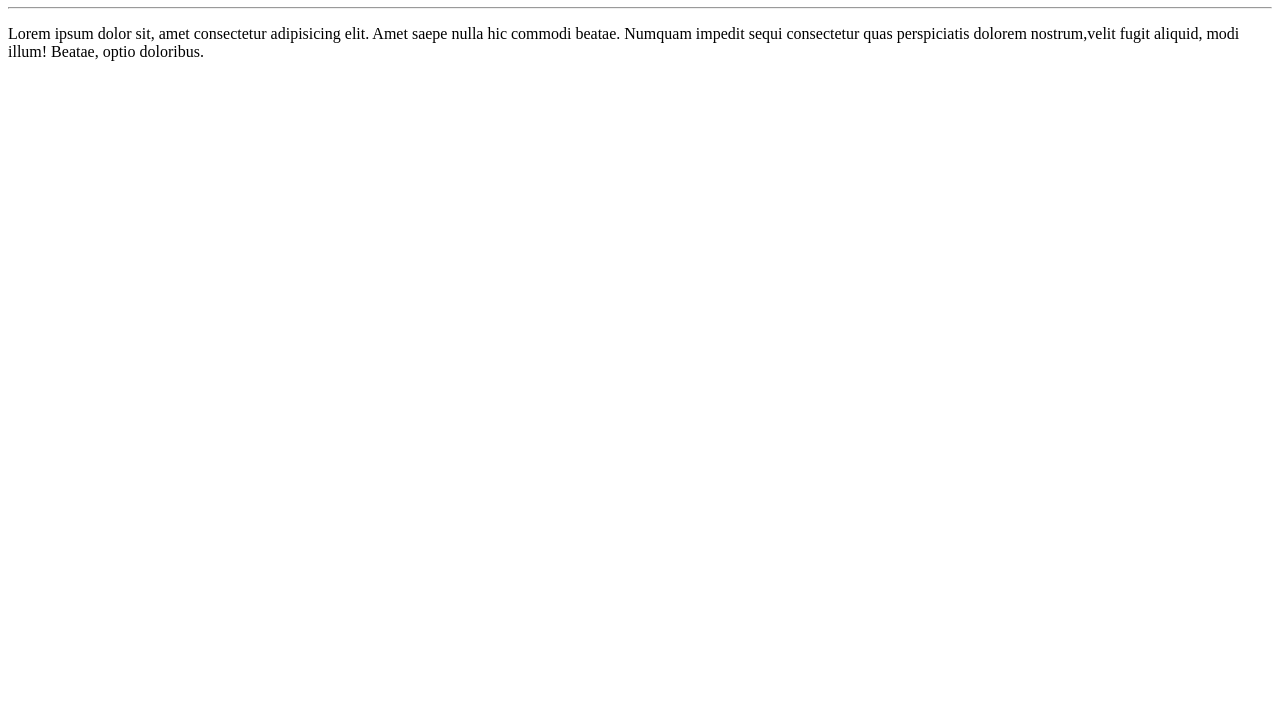
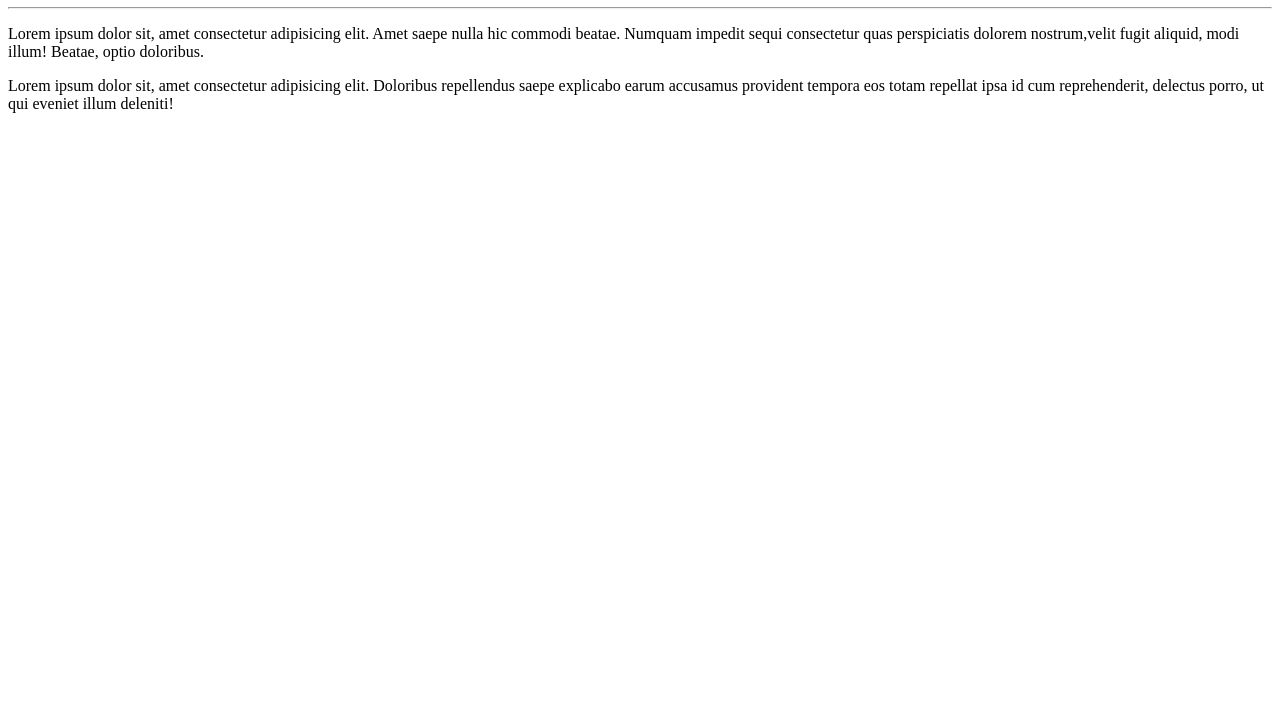
Before and after one commit to MarcellaMacedo/Git-Github-Curso-em-Video, a plain HTML site: page site-exemplo/index.html in a window 1280 px wide. Shown: the part 73-800 px from the top of the page. Drawn offline with Linux system fonts and the light colour scheme.

Commit message:
Adicionei um parágrafo

```diff
--- a/site-exemplo/index.html
+++ b/site-exemplo/index.html
@@ -15,6 +15,11 @@
         Numquam impedit sequi consectetur quas perspiciatis dolorem nostrum,velit fugit aliquid, modi illum!
         Beatae, optio doloribus.
     </p>
+    <p>
+        Lorem ipsum dolor sit, amet consectetur adipisicing elit.
+        Doloribus repellendus saepe explicabo earum accusamus provident tempora eos totam
+        repellat ipsa id cum reprehenderit, delectus porro, ut qui eveniet illum deleniti!
+    </p>
 </body>
 
 </html>
```
